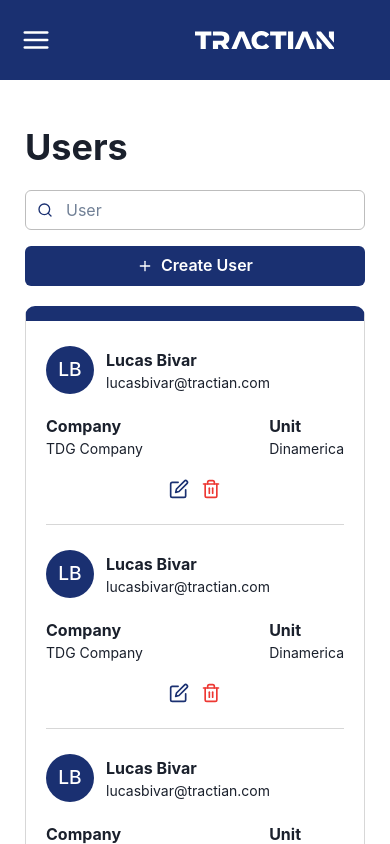
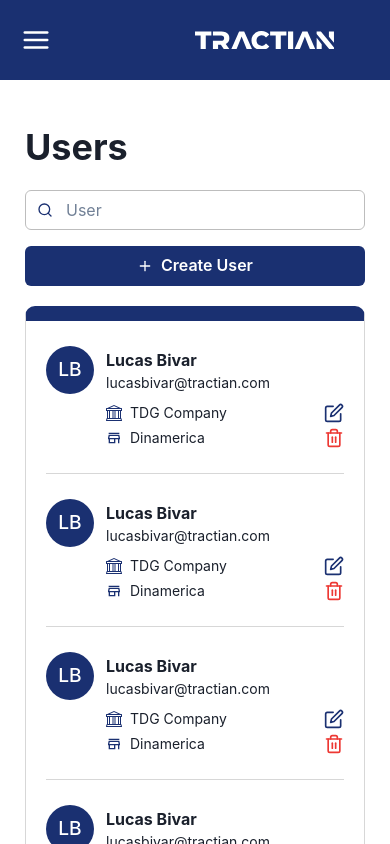
Before and after one commit to lucasbivar/tractian-challenge, a React (Vite) app: page /users in a window 390 px wide. Shown: the top 844 px of the page. Built offline with nearby package versions, Linux system fonts and the light colour scheme.

Commit message:
feat: new card to mobile version

```diff
--- a/src/components/UserListItem/index.tsx
+++ b/src/components/UserListItem/index.tsx
@@ -1,4 +1,4 @@
-import { Avatar, Box, Flex, Text, useDisclosure } from "@chakra-ui/react";
+import { Avatar, Box, Flex, Hide, Show, Text, useDisclosure } from "@chakra-ui/react";
 import { useNavigate } from "react-router-dom";
 import {
   FiEdit,
@@ -6,6 +6,8 @@
 } from 'react-icons/fi';
 import { SetInfoModal } from "../SetInfoModal";
 import { DeleteModal } from "../DeleteModal";
+import { MdOutlineStoreMallDirectory } from "react-icons/md";
+import { BsBank } from "react-icons/bs";
 
 interface UserListItemProps {
   name?: string,
@@ -34,7 +36,8 @@
           </Text>
         </Flex>
       </Flex>
-      <Flex gap={{base: "0", sm: "0", md: "8", lg: "140", xl: "200"}} justifyContent="space-between" width={{base: "100%", sm: "100%", md: "auto", lg: "auto", xl: "auto"}} my={{base: "5", sm: "5", md: "0", lg: "0", xl: "0"}}>
+      <Flex gap={{base: "0", sm: "0", md: "8", lg: "140", xl: "200"}} justifyContent="space-between" width={{base: "100%", sm: "100%", md: "auto", lg: "auto", xl: "auto"}} mt={{base: "2", sm: "2", md: "0", lg: "0", xl: "0"}}>
+        <Show above="md" >
           <Flex flexDirection="column" justifyContent="center">
             <Text as="b" fontSize="md">
               Company
@@ -51,7 +54,39 @@
               {unit}
             </Text>
           </Flex>
+        </Show>
+        <Show above="base" below="md">
+          <Flex flexDirection="column" gap="1" marginLeft="60px" width="100%">
+            <Flex flexDirection="row" width="100%" justifyContent="space-between" alignItems="center">
+              <Flex flexDirection="row" alignItems="center" gap="2">
+                <Box>
+                  <BsBank color="#1A3071" />
+                </Box>
+                <Text cursor="pointer" onClick={() => navigate(`/companies/${id}`)}  fontSize="sm">
+                  {company}
+                </Text>
               </Flex>
+              <Box onClick={(e) => {e.stopPropagation(); onOpenEdit()}}>
+                <FiEdit color="#1A3071" size="20"/>
+              </Box>
+            </Flex>
+            <Flex flexDirection="row" width="100%" justifyContent="space-between" alignItems="center">
+              <Flex flexDirection="row" alignItems="center" gap="2">
+                <Box>
+                  <MdOutlineStoreMallDirectory color="#1A3071" />
+                </Box>
+                <Text cursor="pointer" onClick={() => navigate(`/units/${id}`)}  fontSize="sm">
+                  {unit}
+                </Text>
+              </Flex>
+              <Box onClick={(e) => {e.stopPropagation(); onOpenDelete()}}>
+                <FiTrash2 color="#ED3833" size="20"/>
+              </Box>
+            </Flex>
+          </Flex>
+        </Show>
+      </Flex>
+      <Show above="md">
         <Flex gap="3" justifyContent="center" width={{base: "100%", sm: "100%", md: "auto", lg: "auto", xl: "auto"}}>
           <Box onClick={(e) => {e.stopPropagation(); onOpenEdit()}}>
             <FiEdit color="#1A3071" size="20"/>
@@ -60,6 +95,7 @@
             <FiTrash2 color="#ED3833" size="20"/>
           </Box>
         </Flex>
+      </Show>
       <SetInfoModal view="edit" type="user" isOpen={isOpenEdit} onClose={onCloseEdit} name={name} email={email}/>
       <DeleteModal type="user" isOpen={isOpenDelete} onClose={onCloseDelete} />
     </Flex>
```
Lines whose indentation alone changed are shown as unchanged.
